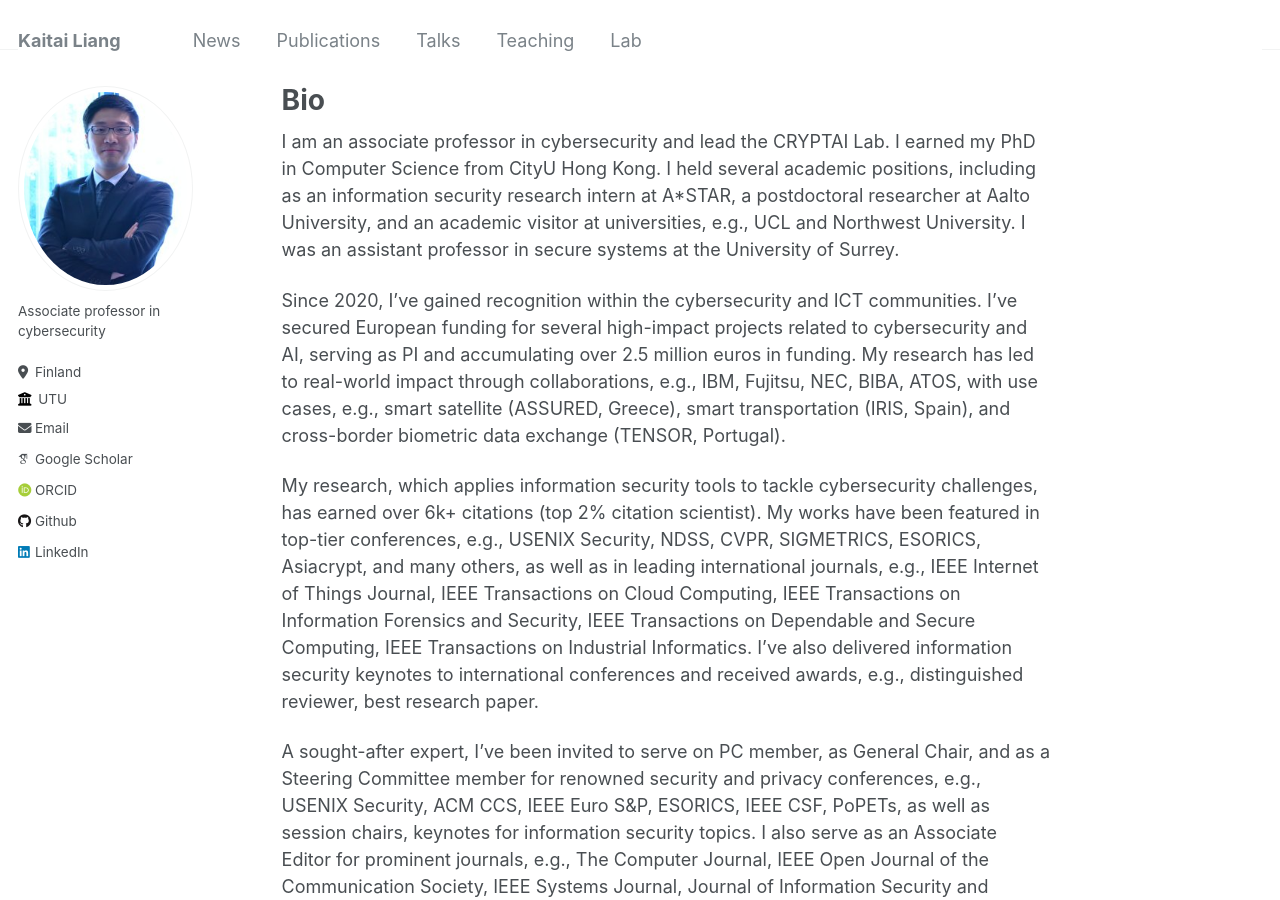
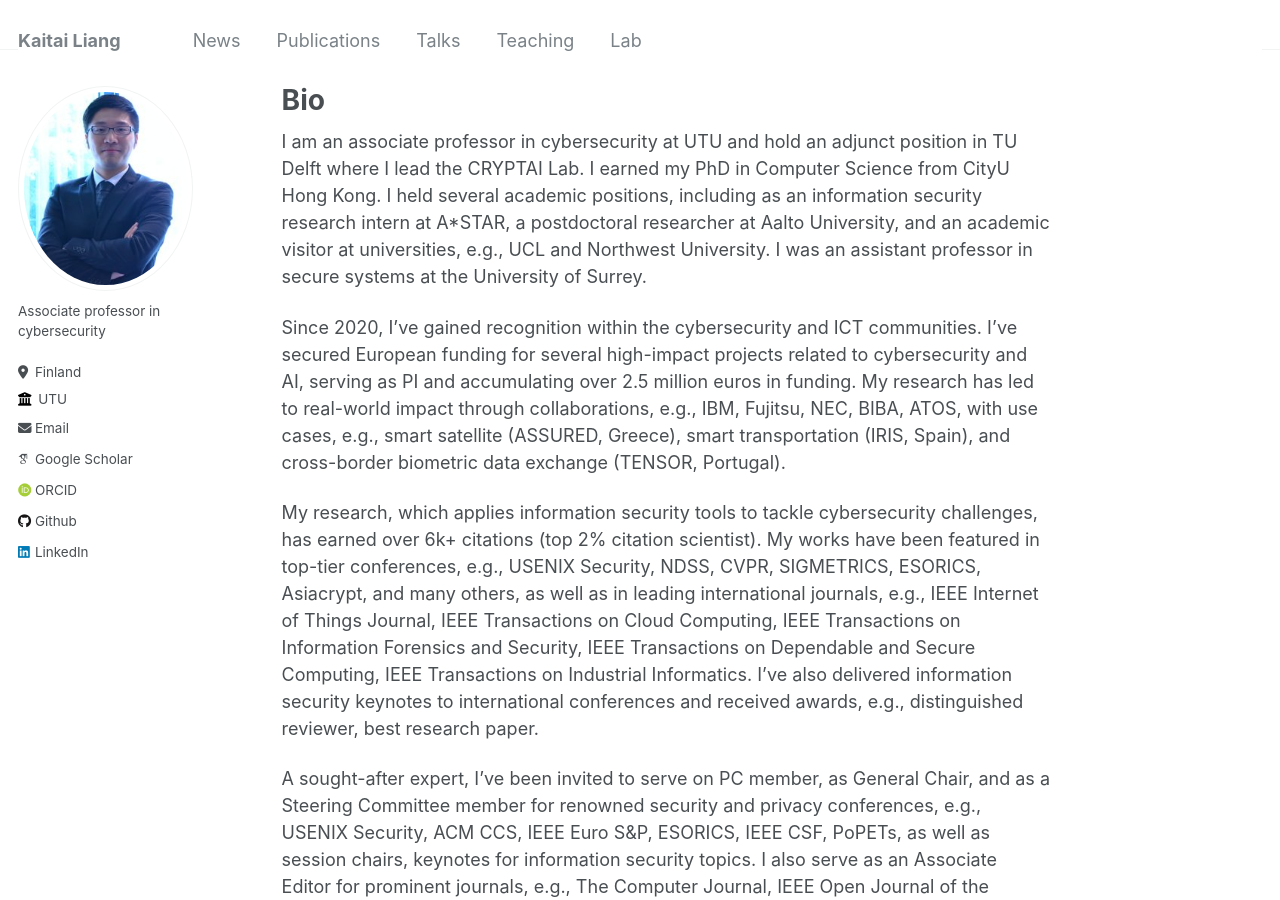
Before and after one commit to kaitailiang/kaitailiang.github.io, a Jekyll site: the page built from _pages/about.md, in a window 1280 px wide and 900 px high. Built offline with Jekyll 4.4.1, drawn with Linux system fonts in a browser that asks for light colours; some web fonts are replaced.

Commit message:
Update about.md

```diff
--- a/_pages/about.md
+++ b/_pages/about.md
@@ -7,7 +7,7 @@ redirect_from:
   - /about.html
 ---
 
-I am an associate professor in cybersecurity and lead the CRYPTAI Lab. I earned my PhD in Computer Science from CityU Hong Kong. I held several academic positions, including as an information security research intern at A*STAR, a postdoctoral researcher at Aalto University, and an academic visitor at universities, e.g., UCL and Northwest University. I was an assistant professor in secure systems at the University of Surrey.
+I am an associate professor in cybersecurity at UTU and hold an adjunct position in TU Delft where I lead the CRYPTAI Lab. I earned my PhD in Computer Science from CityU Hong Kong. I held several academic positions, including as an information security research intern at A*STAR, a postdoctoral researcher at Aalto University, and an academic visitor at universities, e.g., UCL and Northwest University. I was an assistant professor in secure systems at the University of Surrey.
 
 Since 2020, I've gained recognition within the cybersecurity and ICT communities. I've secured European funding for several high-impact projects related to cybersecurity and AI, serving as PI and accumulating over 2.5 million euros in funding. My research has led to real-world impact through collaborations, e.g., IBM, Fujitsu, NEC, BIBA, ATOS, with use cases, e.g., smart satellite (ASSURED, Greece), smart transportation (IRIS, Spain), and cross-border biometric data exchange (TENSOR, Portugal).
 
```
